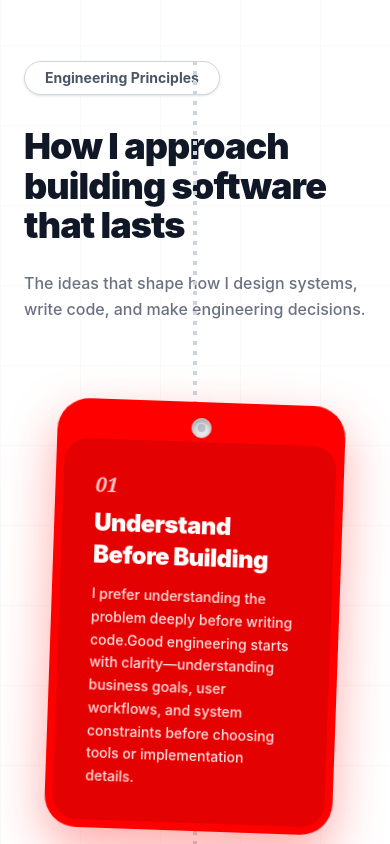
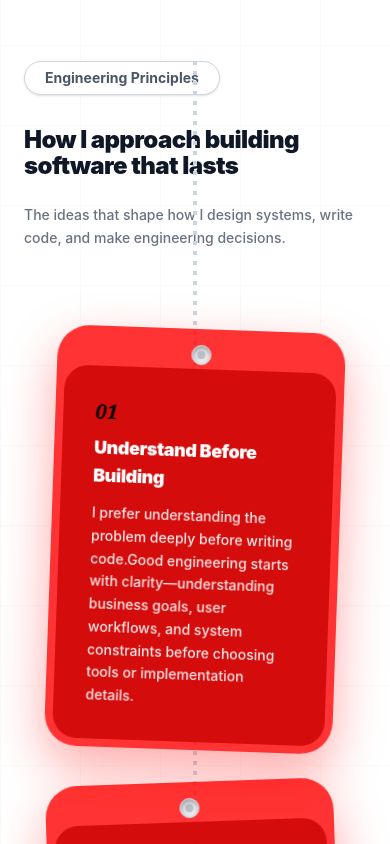
Before and after one commit to AnudeepthiKolagani/anudeepthi-workspace, a React (Vite) app: page / in a window 390 px wide. Shown: the part 3340-4184 px from the top of the page. Built offline with nearby package versions, Linux system fonts and the light colour scheme.

Commit message:
style: improve engineering principles section responsiveness and mobile UX

```diff
--- a/src/components/EngineeringMindset.jsx
+++ b/src/components/EngineeringMindset.jsx
@@ -101,7 +101,7 @@ const TagCard = ({
       data-aos-delay={aosDelay}
       className={`w-72 sm:w-100 rounded-[2rem] p-2 relative flex flex-col items-center hover:scale-[1.02] transition-all duration-700 z-10 ${className} ${
         isActive
-          ? "bg-accent border-red-400 shadow-[0_20px_50px_rgba(255,42,42,0.4)]"
+          ? "bg-accent/80  shadow-[0_20px_50px_rgba(255,42,42,0.4)]"
           : "bg-white border border-gray-200 shadow-[0_15px_40px_rgba(0,0,0,0.06)] hover:shadow-[0_20px_50px_rgba(0,0,0,0.12)]"
       }`}
     >
@@ -113,19 +113,19 @@ const TagCard = ({
       {/* Inner container */}
       <div
         className={`w-full h-full rounded-[1.5rem] mt-8 p-8 flex flex-col min-h-[220px] transition-colors duration-700 ${
-          isActive ? "bg-secondary-accent/50" : "bg-[#f4f4f4]"
+          isActive ? "bg-secondary-accent/80" : "bg-[#f4f4f4]"
         }`}
       >
         <span
           className={`text-xl font-bold mb-2 font-serif italic transition-colors duration-700 ${
-            isActive ? "text-red-200" : "text-gray-400"
+            isActive ? "text-dark" : "text-gray-400"
           }`}
         >
           {number}
         </span>
 
         <h3
-          className={`text-2xl font-black mb-3 tracking-tight transition-colors duration-700 ${
+          className={`text-lg md:text-xl lg:text-2xl font-black mb-3 tracking-tight transition-colors duration-700 ${
             isActive ? "text-white" : "text-gray-900"
           }`}
         >
@@ -133,8 +133,8 @@ const TagCard = ({
         </h3>
 
         <p
-          className={`text-sm leading-relaxed font-medium transition-colors duration-700 ${
-            isActive ? "text-red-100" : "text-gray-500"
+          className={`text-sm md:text-base leading-relaxed font-medium transition-colors duration-700 ${
+            isActive ? "text-primary/90" : "text-gray-500"
           }`}
         >
           {text}
@@ -166,7 +166,7 @@ export default function EngineeringMindset() {
     <section
       id="services"
       ref={containerRef}
-      className="bg-white pt-24 pb-32 px-6 md:px-12 w-full relative overflow-hidden font-sans bg-[linear-gradient(to_right,#8080800a_1px,transparent_1px),linear-gradient(to_bottom,#8080800a_1px,transparent_1px)] bg-[size:80px_80px]"
+      className="bg-primary pt-24 pb-32 px-6 md:px-12 w-full relative overflow-hidden font-sans bg-[linear-gradient(to_right,#8080800a_1px,transparent_1px),linear-gradient(to_bottom,#8080800a_1px,transparent_1px)] bg-[size:80px_80px]"
     >
       <div className="max-w-7xl mx-auto relative md:h-[1350px]">
         {/* Header Content */}
@@ -180,7 +180,7 @@ export default function EngineeringMindset() {
             whileInView="visible"
             viewport={{ once: true }}
             transition={{ duration: 0.5 }}
-            className="inline-block border border-gray-300 rounded-full px-5 py-1.5 text-sm text-gray-600 font-bold mb-8 shadow-sm bg-white"
+            className="inline-block border border-gray-300 rounded-full px-5 py-1.5 text-sm lg:text-base text-gray-600 font-bold mb-8 shadow-sm bg-primary"
           >
             Engineering Principles
           </motion.div>
@@ -190,7 +190,7 @@ export default function EngineeringMindset() {
             whileInView="visible"
             viewport={{ once: true }}
             transition={{ duration: 0.9 }}
-            className="text-4xl md:text-5xl lg:text-6xl font-black text-gray-900 leading-[1.1] mb-6 tracking-tight relative"
+            className="text-2xl md:text-4xl lg:text-5xl font-black text-gray-900 leading-[1.1] mb-6 tracking-tight relative"
           >
             How I approach building software that lasts
             {/* Hand-drawn arrow */}
@@ -217,7 +217,7 @@ export default function EngineeringMindset() {
               />
             </svg> */}
           </motion.h2>
-          <p className="text-gray-500 text-base md:text-lg max-w-sm font-medium leading-relaxed">
+          <p className="text-gray-500 text-sm md:text-md lg:text-base md:text-lg max-w-sm font-medium leading-relaxed">
             The ideas that shape how I design systems, write code, and make
             engineering decisions.
           </p>
```
